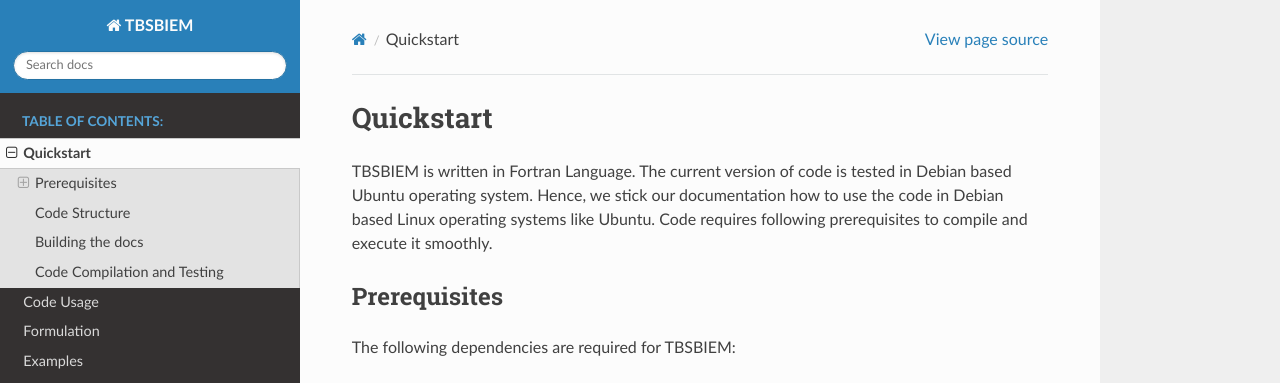
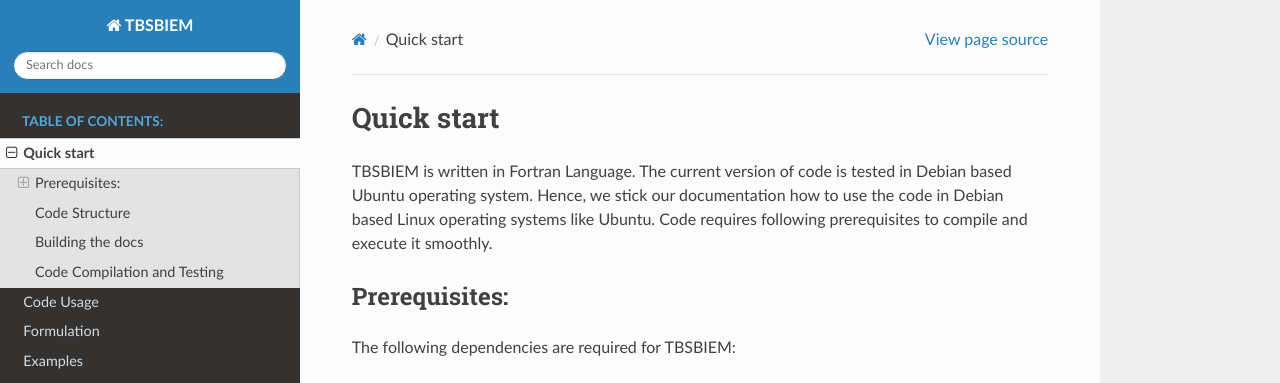
Before and after one commit to ranjkunn/TBSBIEM, a Sphinx documentation site: the page built from Documentation/quickstart.rst, in a window 1280 px wide and 900 px high. Shown: the top 383 px of the window. Built offline with Sphinx 7.4.7 and the Read the Docs theme 3.1.0, drawn with Linux system fonts in a browser that asks for light colours.

Commit message:
Update quickstart.rst

```diff
--- a/Documentation/quickstart.rst
+++ b/Documentation/quickstart.rst
@@ -1,8 +1,8 @@
-Quickstart
+Quick start
 #############
 TBSBIEM is written in Fortran Language. The current version of code is tested in Debian based Ubuntu operating system. Hence, we stick our documentation how to use the code in Debian based Linux operating systems like Ubuntu. Code requires following prerequisites to compile and execute it smoothly.
 
-Prerequisites
+Prerequisites:
 ***************
 
 The following dependencies are required for TBSBIEM:
```
